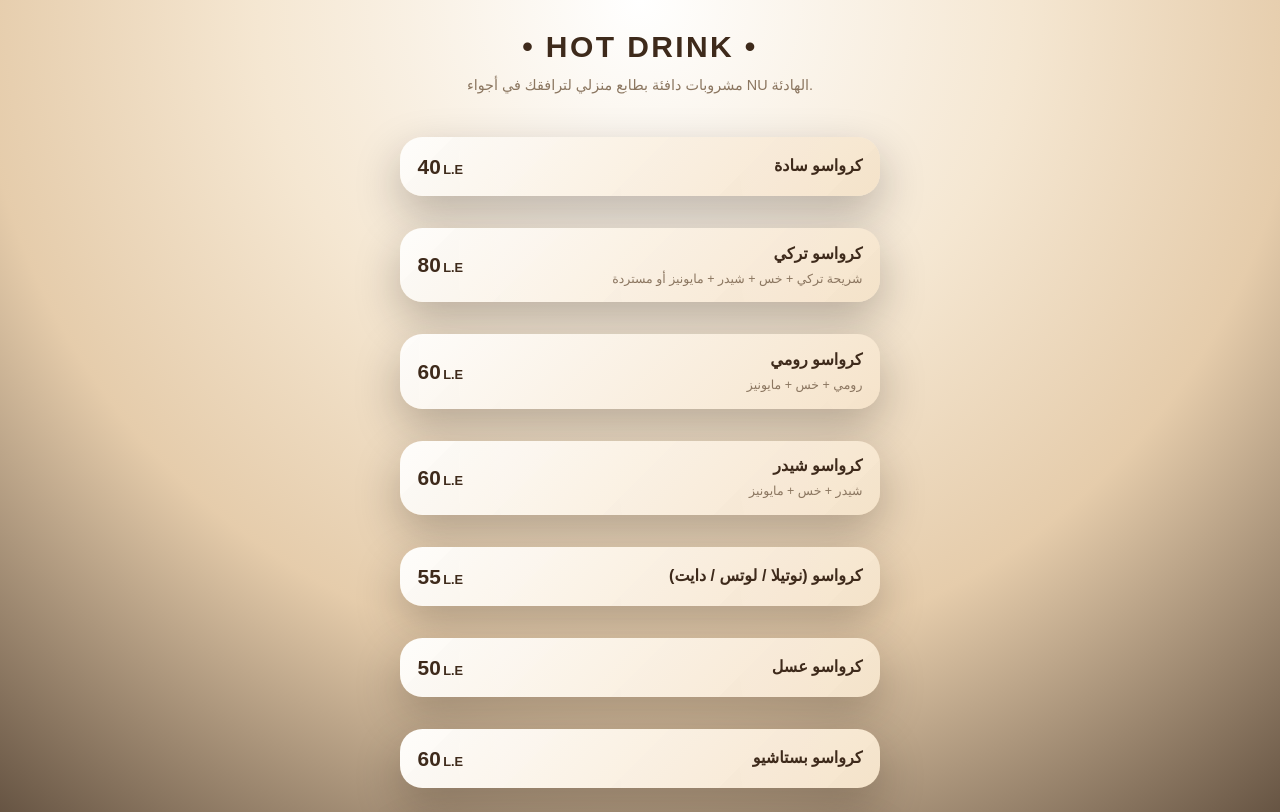
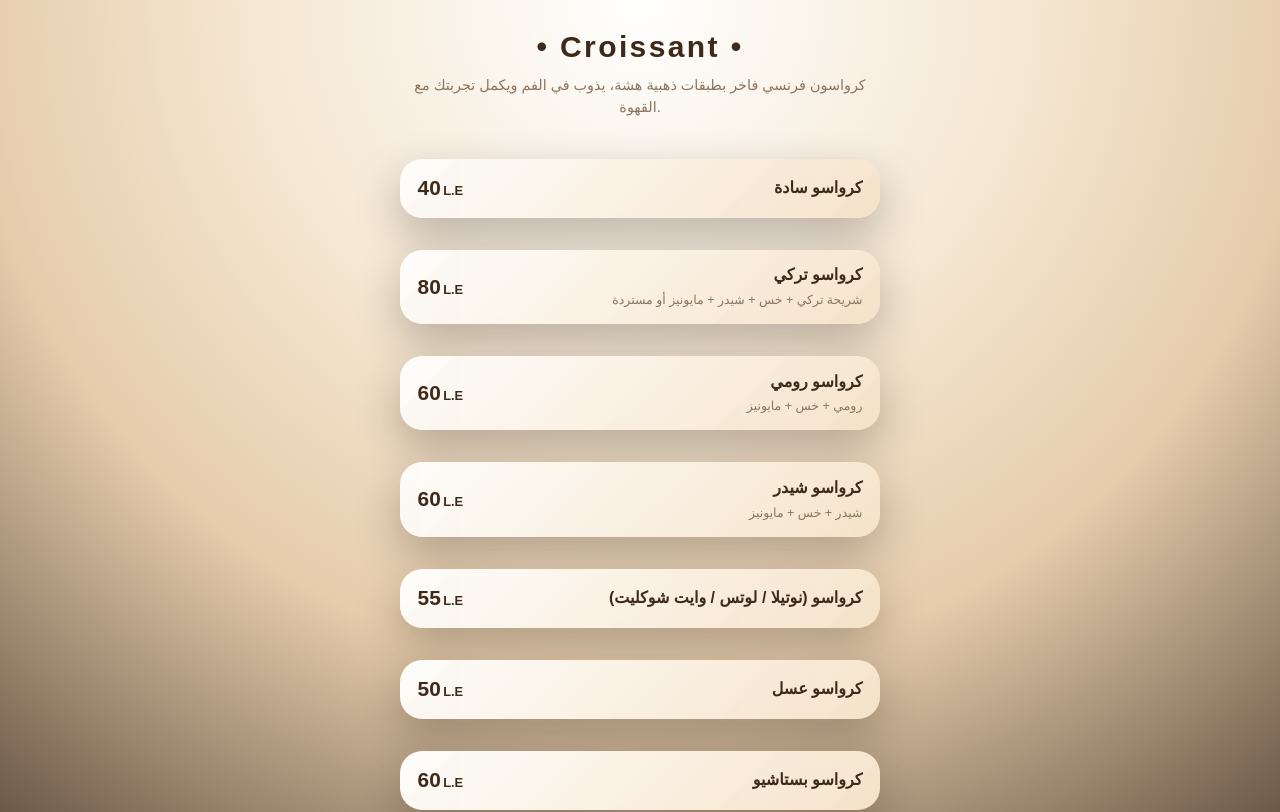
Before and after one commit to heshammmsaifff/nu-menu, a Next.js app: page /drinks/croissant in a window 1280 px wide. Shown: the top 812 px of the page. Built offline with nearby package versions, Linux system fonts and the light colour scheme; a web font is replaced by a local one.

Commit message:
add croissant and edit

```diff
--- a/app/drinks/croissant/page.js
+++ b/app/drinks/croissant/page.js
@@ -26,7 +26,7 @@ export default function HotDrinks() {
       sizes: [{ price: 60 }],
     },
     {
-      name: "كرواسو (نوتيلا / لوتس / دايت)",
+      name: "كرواسو (نوتيلا / لوتس / وايت شوكليت)",
       description: "",
       sizes: [{ price: 55 }],
     },
@@ -51,9 +51,10 @@ export default function HotDrinks() {
     <main className="nu-page text-right">
       <div className="nu-page__inner flex flex-col gap-8">
         <header className="text-center mb-2">
-          <h1 className="nu-heading">• HOT DRINK •</h1>
+          <h1 className="nu-heading">• Croissant •</h1>
           <p className="nu-heading-sub">
-            مشروبات دافئة بطابع منزلي لترافقك في أجواء NU الهادئة.
+            كرواسون فرنسي فاخر بطبقات ذهبية هشة، يذوب في الفم ويكمل تجربتك مع
+            القهوة.
           </p>
         </header>
 
--- a/app/drinks/page.js
+++ b/app/drinks/page.js
@@ -6,7 +6,7 @@ import Link from "next/link";
 export default function Drinks() {
   const categories = [
     {
-      name: "Croissant",
+      name: "Break Fast",
       slug: "croissant ",
       image: null,
       description:
```
